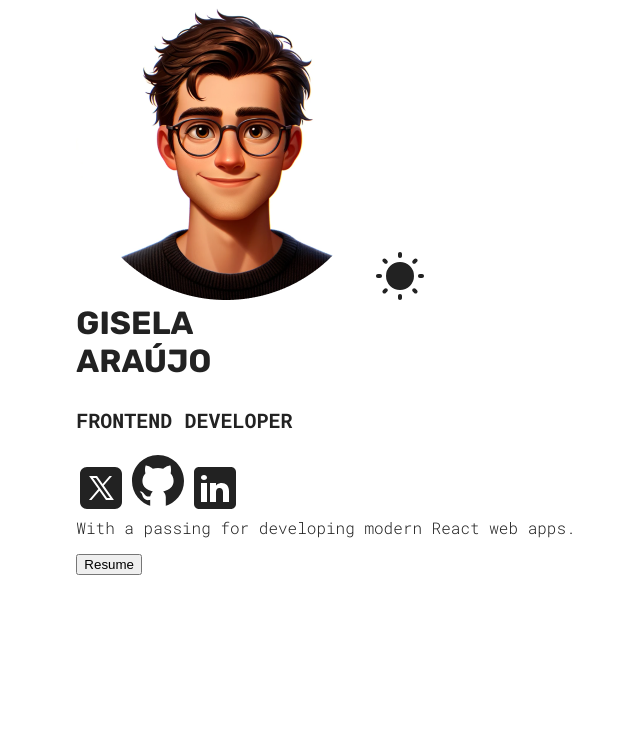
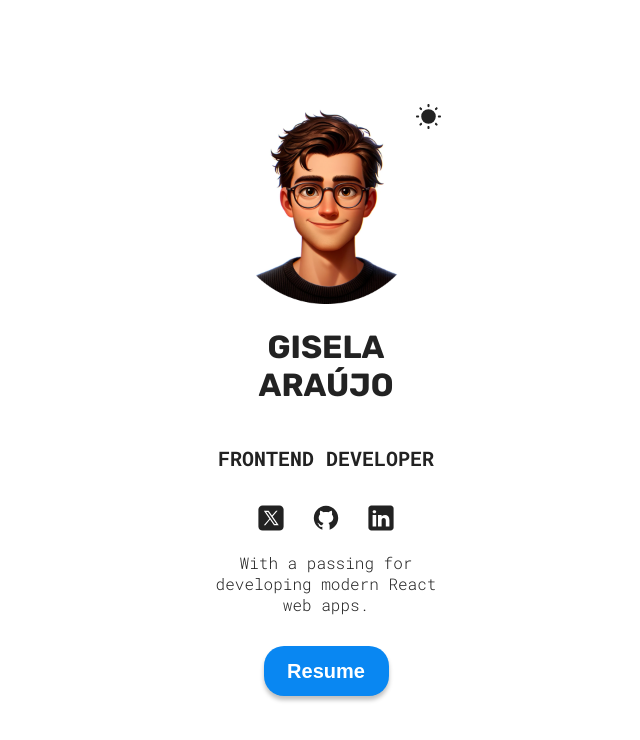
Before and after one commit to giselaAS/gisela-portfolio, a React (Vite) app: page / in a window 1280 px wide. Shown: the top 740 px of the page, without its empty margins (314-954 px from the left). Built offline with nearby package versions, Linux system fonts and the light colour scheme.

Commit message:
feat: flexbox page

```diff
--- a/src/sections/Hero/Hero.jsx
+++ b/src/sections/Hero/Hero.jsx
@@ -1,4 +1,4 @@
-import styles from './HeroStyles.module.css';
+import styles from './Hero.module.css';
 import heroImg from './../../assets/hero-img.png'
 import sun from './../../assets/sun.svg'
 import moon from './../../assets/moon.svg'
@@ -20,10 +20,10 @@
   const linkedinIcon = theme === 'light' ? LinkedinLight : linkedinDark
 
   return (
-    <section id='hero' className='styles.container'>
+    <section id='hero' className={styles.container}>
         <div className={styles.colorModeContainer}>
             <img className={styles.hero} src={heroImg} alt='Profile picture of me'/>
-            <img className={styles.clorMode}
+            <img className={styles.colorMode}
             src={themeIcon}
             alt='Color mode icon'
             onClick={toggleTheme}/>
@@ -46,7 +46,7 @@
                     <img src={linkedinIcon} alt="Linkedin icon" />
                 </a>
             </span>
-            <p>
+            <p className={styles.description}>
                 With a passing for developing modern React web apps.
             </p>
             <a href={curriculo} download>
--- /dev/null
+++ b/src/sections/Hero/Hero.module.css
@@ -0,0 +1,78 @@
+.container {
+    display: flex;
+    flex-direction: column;
+    justify-content: center;
+    gap: 20px;
+    text-align: center;
+    height: 100dvh;
+    min-height: 500px;
+
+    .hero {
+        max-width: 200px;
+    }
+
+    span {
+        display: flex;
+        gap: 25px;
+        justify-content: center;
+
+        a {
+            margin: 0;
+
+            img {
+                width: 30px;
+            }
+        }
+    }
+
+    a {
+        width: fit-content;
+        align-self: center;
+    }
+
+    button {
+        background-color: var(--btn-color);
+        color: var(--btn-text-color);
+        border: none;
+        border-radius: 20px;
+        width: 125px;
+        height: 50px;
+        font-size: 20px;
+        font-weight: bold;
+        box-shadow: 0 4px 4px rgb(0, 0, 0, 0.25);
+        transition: box-shadow 200ms ease-in-out, transform 200ms ease-in-out;
+    }
+
+    button:hover {
+        transform: scale(1.05);
+    }
+    button:active {
+        transform: translateY(2px);
+        box-shadow:  0 2px 2px rgb(0, 0, 0, 0.25);
+    }
+
+    .colorModeContainer {
+        position: relative;
+    }
+
+    .colorMode {
+        position: absolute;
+        right: 0;
+        width: 25px;
+    }
+
+    .colorMode:hover {
+        cursor: pointer;
+    }
+
+    .description {
+        max-width: 24ch;
+    }
+
+    .info {
+        display: flex;
+        flex-direction: column;
+        gap: 15px;
+    }
+
+}
```
Also changed, not shown: src/sections/Hero/HeroStyles.module.css (deleted).
